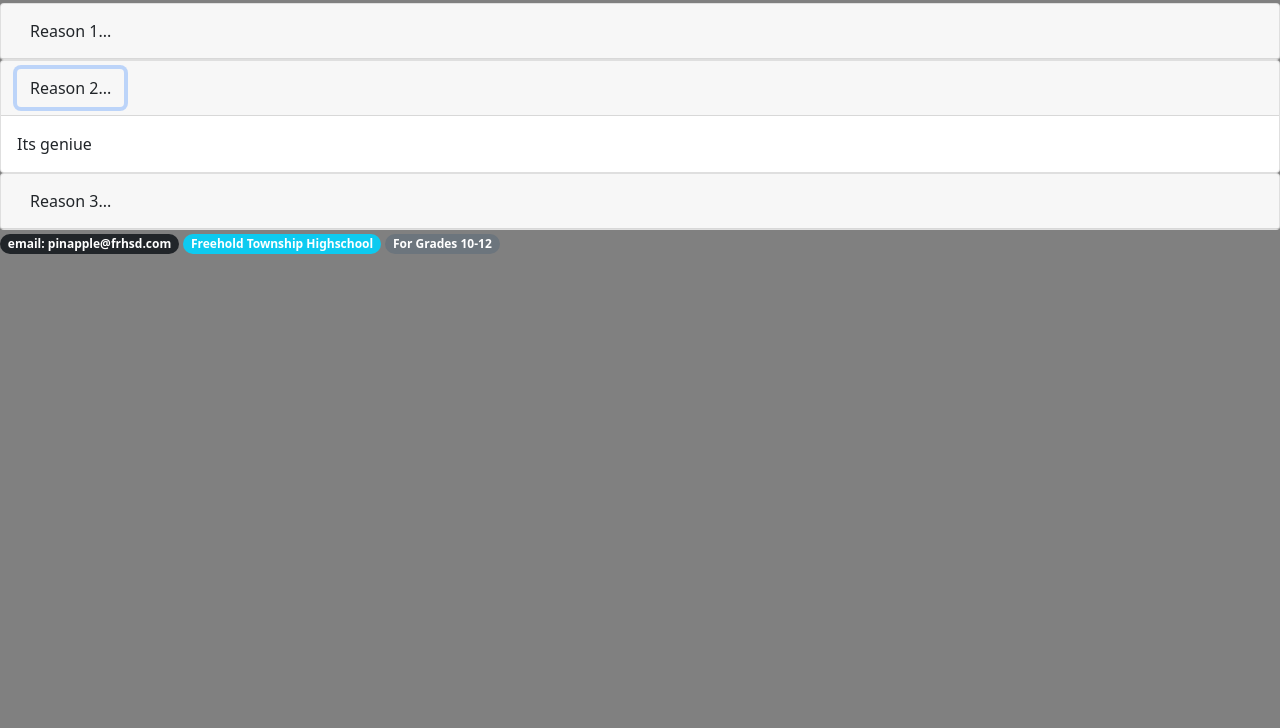
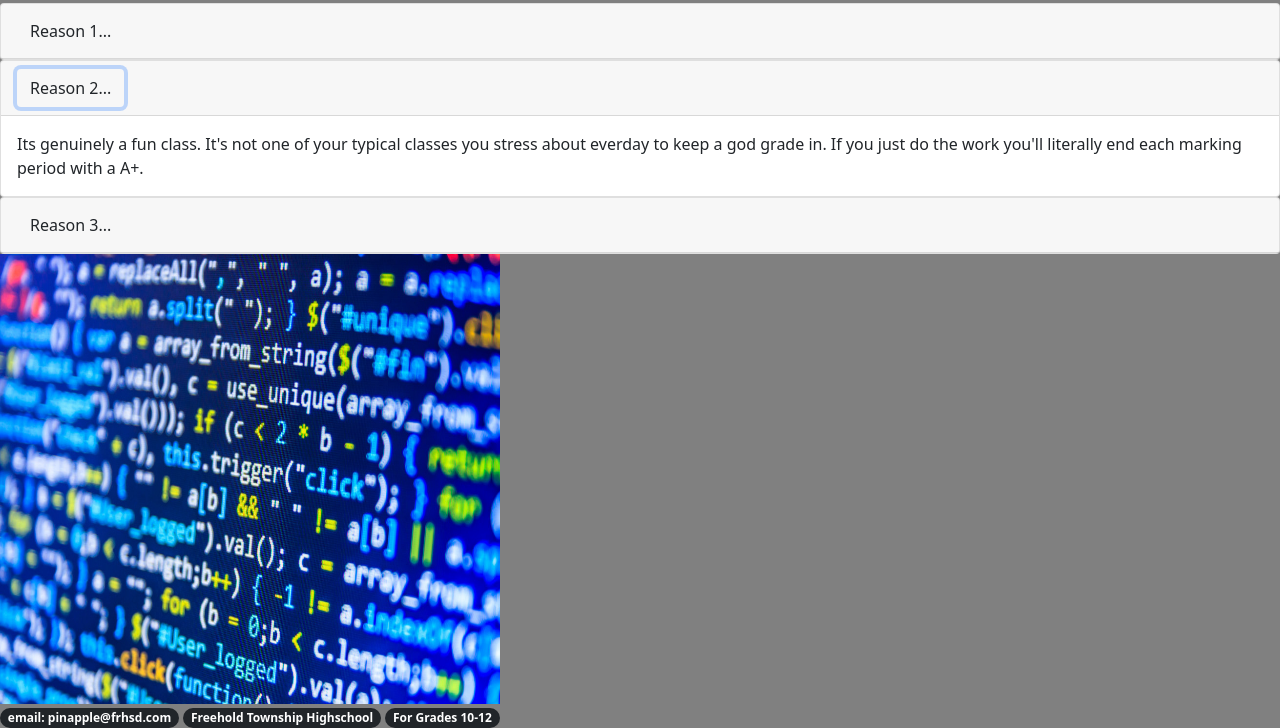
Before and after one commit to ZyreannaNiblack/Botstrap-Project, a plain HTML site: page page3.html in a window 1280 px wide. Both pictures are taken after a click on the link "Reason 2...". Shown: the part 109-837 px from the top of the page. Before the commit the page ends 800 px from the top, so only its background shows below. Drawn offline with nearby package versions, Linux system fonts and the light colour scheme.

Commit message:
everything except offcanvas

```diff
--- a/page3.html
+++ b/page3.html
@@ -55,7 +55,11 @@
      </div>
      <div id="collapseTwo" class="collapse" data-bs-parent="#accordion">
        <div class="card-body">
-         Its geniue
+         Its genuinely a fun class. It's not one of
+         your typical classes you stress about everday
+         to keep a god grade in. If you just do the
+         work you'll literally end each marking
+         period with a A+.
        </div>
      </div>
    </div>
@@ -67,21 +71,25 @@
      </div>
      <div id="collapseThree" class="collapse" data-bs-parent="#accordion">
        <div class="card-body">
-         Lorem ipsum dolor sit amet, consectetur adipisicing elit, sed do eiusmod tempor incididunt ut labore et dolore magna aliqua. Ut enim ad minim veniam, quis nostrud exercitation ullamco laboris nisi ut aliquip ex ea commodo consequat.
+         After being in the year 1 course for like a month
+         maybe even less your typing speeds will increase
+         significantly. Also you'll start typing without looking
+         at the keyboard without even realizing it. It
+         will become muscle memory.
        </div>
      </div>
    </div>
  </div>
 </div>
 
-
+<img src="img\what-is-coding-1024x683.jpg" alt="code" class="codeimg" width="500" height="450">
 
 
 <footer>
 
  <span class="badge rounded-pill bg-dark">email: pinapple@frhsd.com</span>
- <span class="badge rounded-pill bg-info">Freehold Township Highschool</span>
-<span class="badge rounded-pill bg-secondary">For Grades 10-12</span>
+ <span class="badge rounded-pill bg-dark">Freehold Township Highschool</span>
+<span class="badge rounded-pill bg-dark">For Grades 10-12</span>
 
 
 </footer>
--- a/style.css
+++ b/style.css
@@ -33,3 +33,8 @@ height:inherit;
   border-color: white;
   font-size: 30px;
 }
+
+.codeimg{
+
+  text-align: center;
+}
```
Also changed, not shown: index.html (+2 -2 lines), page2.html (+2 -2 lines), img/what-is-coding-1024x683.jpg (added).
